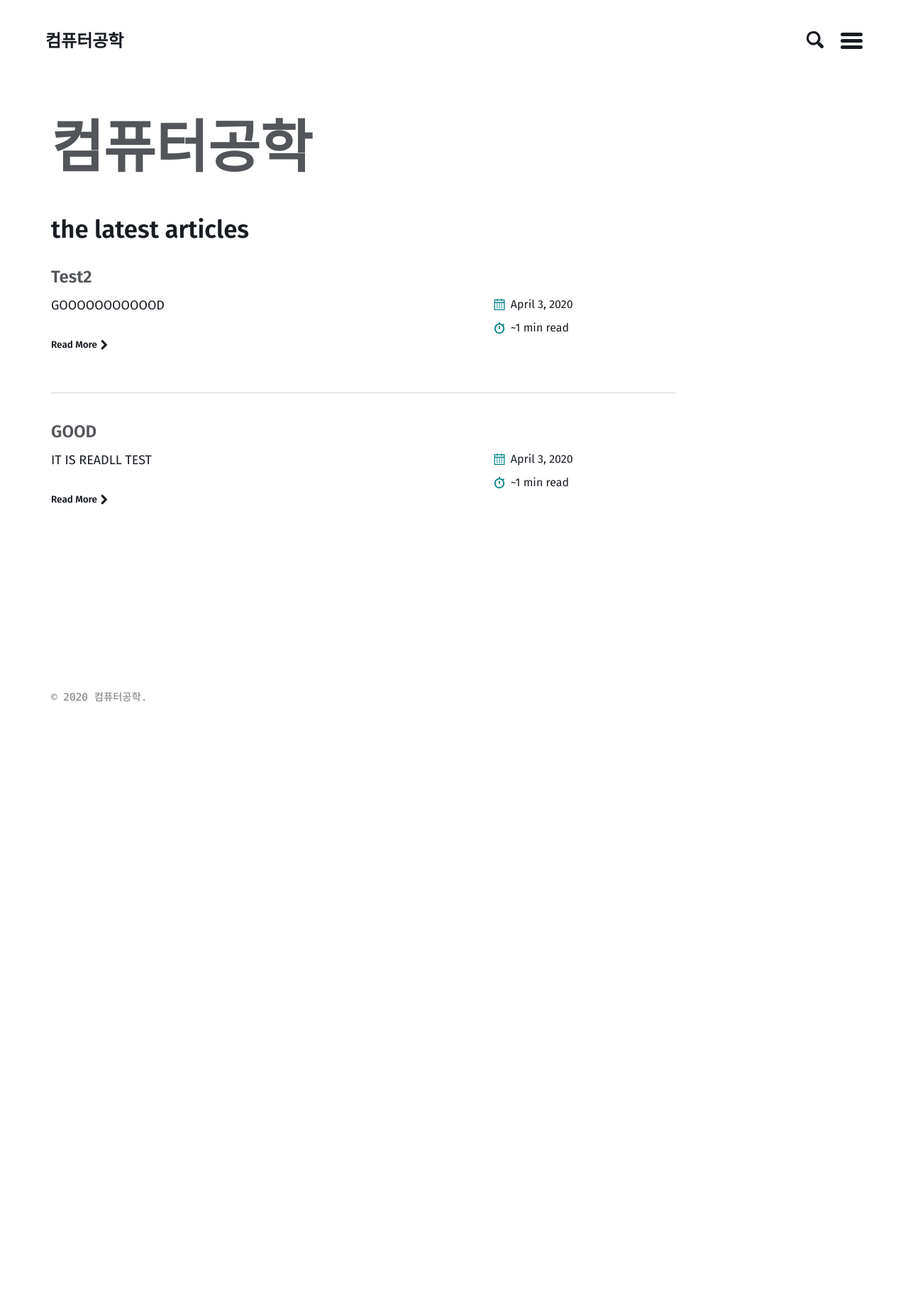
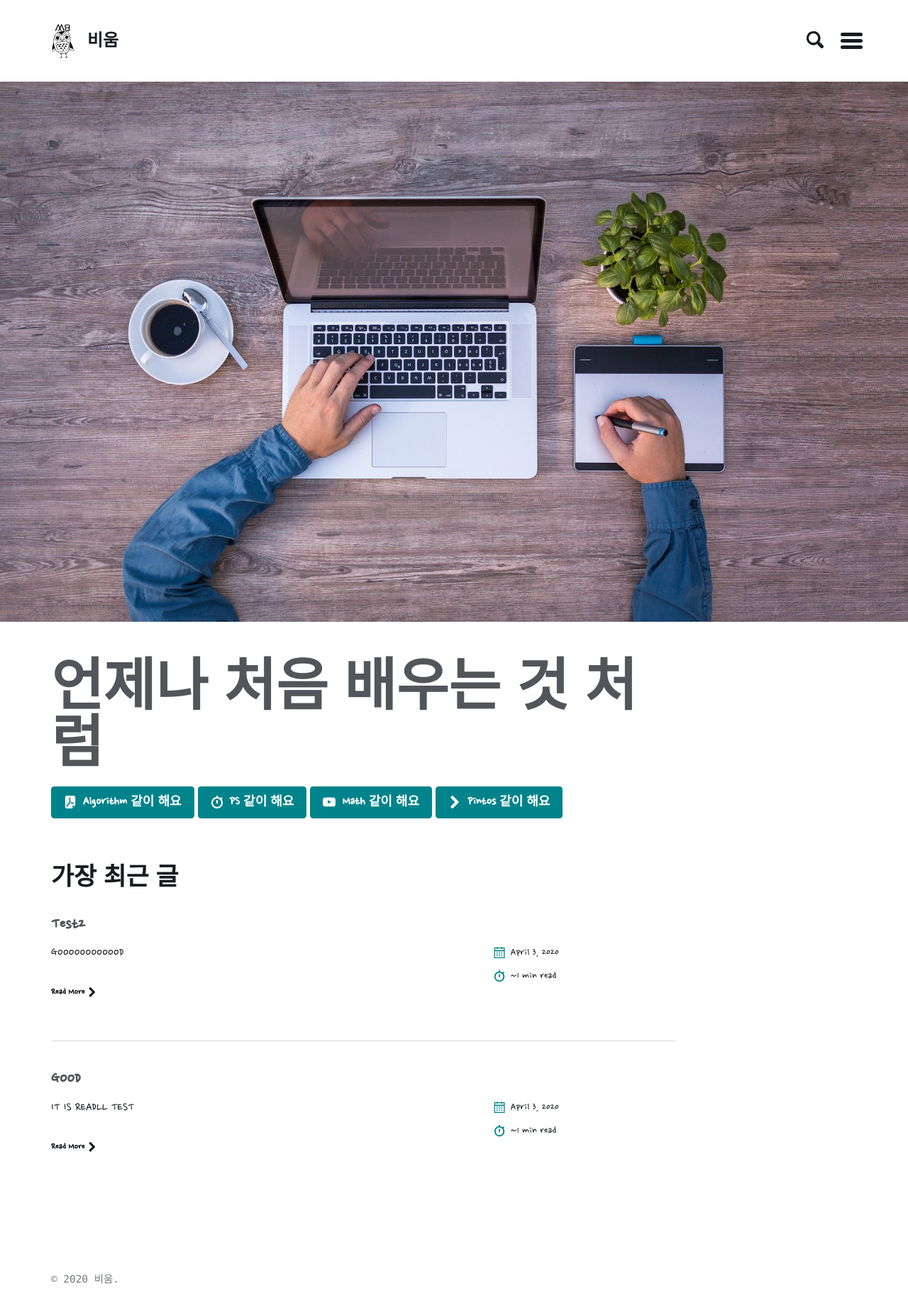
Before and after one commit to Biewoom/biewoom.github.io, a Jekyll site: the page built from index.md, in a window 1280 px wide. Shown: the whole page at 71% size. Built offline with Jekyll 4.4.1, drawn with Linux system fonts in a browser that asks for light colours; before the commit the page ends 1021 px from its top, so only the background shows below that.

Commit message:
fonts, icon

```diff
--- a/_config.yml
+++ b/_config.yml
@@ -14,25 +14,24 @@
 # You can create any custom variable you would like, and they will be accessible
 # in the templates via {{ site.myvariable }}.
 lang: ko
-title: 컴퓨터공학
-email:
-description:
+title: "비움"
+email: likemin0142@gmail.com
+description: 수박 겉이 아닌 수박 속에 집중하자.
 baseurl: # the optional subpath of your site, e.g. "/blog"
-url: # the base hostname & protocol for your site e.g. "https://mmistakes.github.io"
+url: "https://biewoom.github.io" # the base hostname & protocol for your site e.g. "https://mmistakes.github.io"
 author:
-  name:
+  name: 유정민
   twitter:
   picture:
 twitter_username:
-github_username:
-logo: # path of site logo, e.g. "/assets/images/logo.png"
+github_username: Biewoom
+logo: "/assets/logo/bw_logo.svg" # path of site logo, e.g. "/assets/images/logo.png"
 search: true
 search_full_content: true
 search_provider: # lunr (default), algolia
 
 # Build settings
 markdown: kramdown
-# theme: "jekyll-theme-basically-basic"
 plugins: # previsously gems
   - jekyll-feed
   - jekyll-seo-tag
@@ -51,23 +50,14 @@ exclude:
   - .bundle
   - .codeclimate.yml
   - .editorconfig
-  - .gitattributes
   - .jekyll-assets-cache
   - .sass-cache
   - .scss-lint.yml
-  - CHANGELOG
   - Gemfile
   - Gemfile.lock
   - LICENSE
   - node_modules
   - Rakefile
-  - README
-  - vendor/bundle/
-  - vendor/cache/
-  - vendor/gems/
-  - vendor/ruby/
-  - /docs
-  - /example # ignore Basically Basic dev site
 
 # Front Matter Defaults
 defaults:
--- a/_data/theme.yml
+++ b/_data/theme.yml
@@ -18,7 +18,7 @@ t:
   email: "Email"
   subscribe: "Subscribe"
   read_more: "Read More"
-  posts: "the latest articles"
+  posts: "가장 최근 글"
   page: "Page"
   of: "of"
   min_read: "min read"
@@ -26,7 +26,7 @@ t:
 
 # Google Fonts
 google_fonts:
-  - name: "Fira Sans"
+  - name: "Nanum+Pen+Script&display=swap"
     weights: "400,400i,600,600i"
 
 # Link to specific internal pages in the navigation.
--- a/_sass/basically-basic/_variables.scss
+++ b/_sass/basically-basic/_variables.scss
@@ -42,7 +42,7 @@ $h6-min: ($base-font-size / $modular-scale-1) !default;
 $h6-max: ($base-font-size / $modular-scale-2) !default;
 
 /* Base font family */
-$base-font-family: "Fira Sans", sans-serif !default;
+$base-font-family: 'Nanum Pen Script', cursive !default;
 /* Other font families */
 $headline-font-family: $base-font-family !default;
 $monospace-font-family: Menlo, Consolas, Monaco, "Courier New", Courier,
--- a/index.md
+++ b/index.md
@@ -1,3 +1,20 @@
 ---
 layout: home
+entry_layout: list
+alt_title: "언제나 처음 배우는 것 처럼"
+image: /assets/images/background/background.jpg
+actions:
+  - label: "Algorithm 같이 해요"
+    icon: pdf
+    url: "https://cses.fi/book/book.pdf"
+  - label: "PS 같이 해요"
+    icon: stopwatch
+    url: "https://www.hackerrank.com"
+  - label: "Math 같이 해요"
+    icon: youtube
+    url: "https://www.youtube.com/channel/UCyEKvaxi8mt9FMc62MHcliw"
+  - label: 'Pintos 같이 해요'
+    icon: arrow-right
+    url: "https://web.stanford.edu/class/cs140/projects/pintos/pintos.html"
 ---
+  <!-- <a href="#page-title" class="back-to-top">{{ site.data.text[site.locale].back_to_top | default: 'Back to Top' }} &uarr;</a> -->
```
Also changed, not shown: assets/images/background/background.jpg (added), assets/logo/bw_logo.svg (added), assets/logo/캡처.JPG (added), 9 other files.
